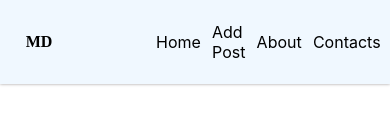
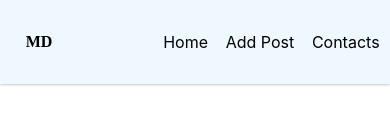
Before and after one commit to Amosi-04-sanga/simple-blog, a Next.js app: page /add-post in a window 390 px wide. Shown: the top 130 px of the page. Built offline with nearby package versions, Linux system fonts and the light colour scheme.

Commit message:
improve responsiveness of website

```diff
--- a/components/Nav.jsx
+++ b/components/Nav.jsx
@@ -16,11 +16,7 @@ const Nav = () => {
                         {"add post"}
                     </Link>
                 </li>
-                <li className={styles.item} >
-                    <Link href="/about" >
-                        {"about"}
-                    </Link>
-                </li>
+
                 <li className={styles.item} >
                     <Link href="/contacts" >
                         {"contacts"}
--- a/styles/AddPost.module.css
+++ b/styles/AddPost.module.css
@@ -21,7 +21,7 @@
 
 @media screen and (max-width: 317px ) {
     .form {
-        width: 86vw;
+        width: 92vw;
         padding: 1rem .2rem 2rem;
     }
 }
--- a/styles/Nav.module.css
+++ b/styles/Nav.module.css
@@ -28,6 +28,6 @@
 
 .item {
    list-style-type: none;
-   margin-right: .7rem;
+   margin-right: .2rem;
    text-transform: capitalize;
 }
```
